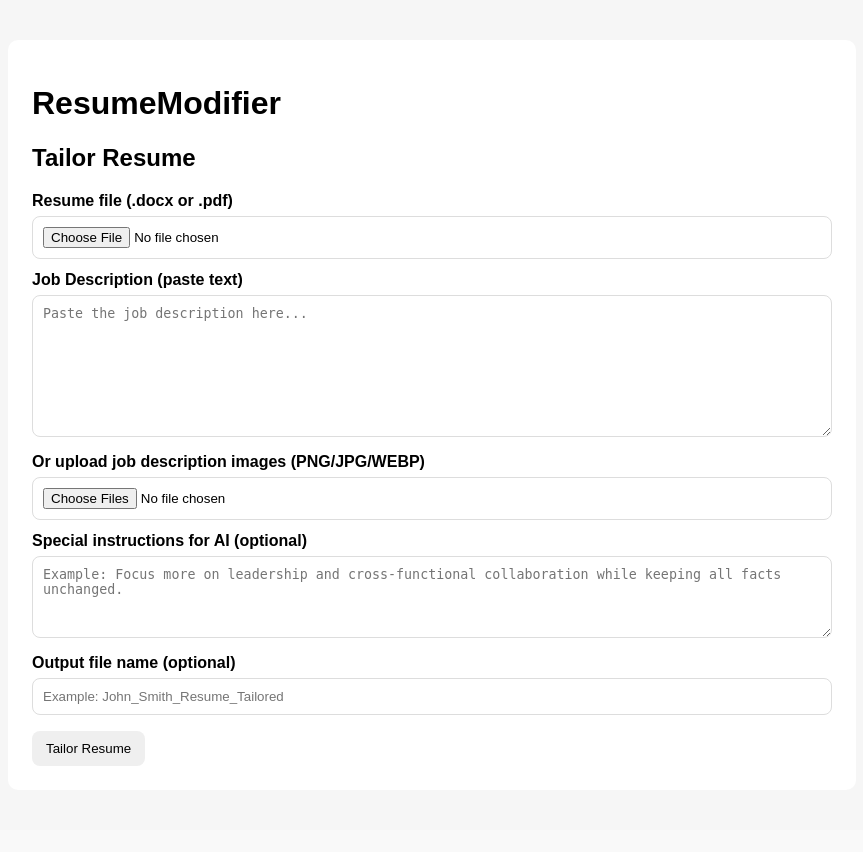
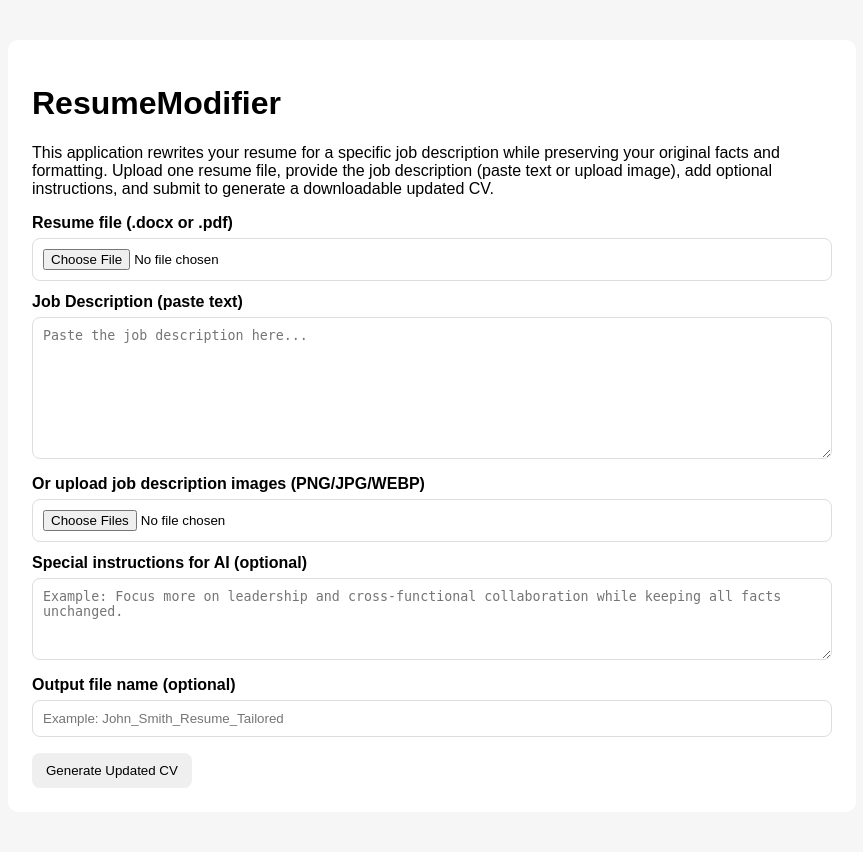
Before and after one commit to AliZain330/ResumeChanger, a Python web app: template app/templates/upload.html in a window 1280 px wide. Shown: the whole page, without its empty margins (208-1071 px from the left). Before the commit the page ends 753 px from the top, so only its background shows below. Run offline with Jinja, Linux system fonts and the light colour scheme; the template is opened without the code that fills it, so the values that code supplies are empty.

Commit message:
description

```diff
--- a/app/templates/upload.html
+++ b/app/templates/upload.html
@@ -9,7 +9,10 @@
   <body>
     <div class="container">
       <h1>ResumeModifier</h1>
-      <h2>Tailor Resume</h2>
+      <p>
+        This application rewrites your resume for a specific job description while preserving your original facts and formatting.
+        Upload one resume file, provide the job description (paste text or upload image), add optional instructions, and submit to generate a downloadable updated CV.
+      </p>
 
       <form method="post" action="/tailor" enctype="multipart/form-data">
         <label>Resume file (.docx or .pdf)</label>
@@ -40,7 +43,7 @@
           placeholder="Example: John_Smith_Resume_Tailored"
         />
 
-        <button type="submit">Tailor Resume</button>
+        <button type="submit">Generate Updated CV</button>
       </form>
     </div>
   </body>
```
